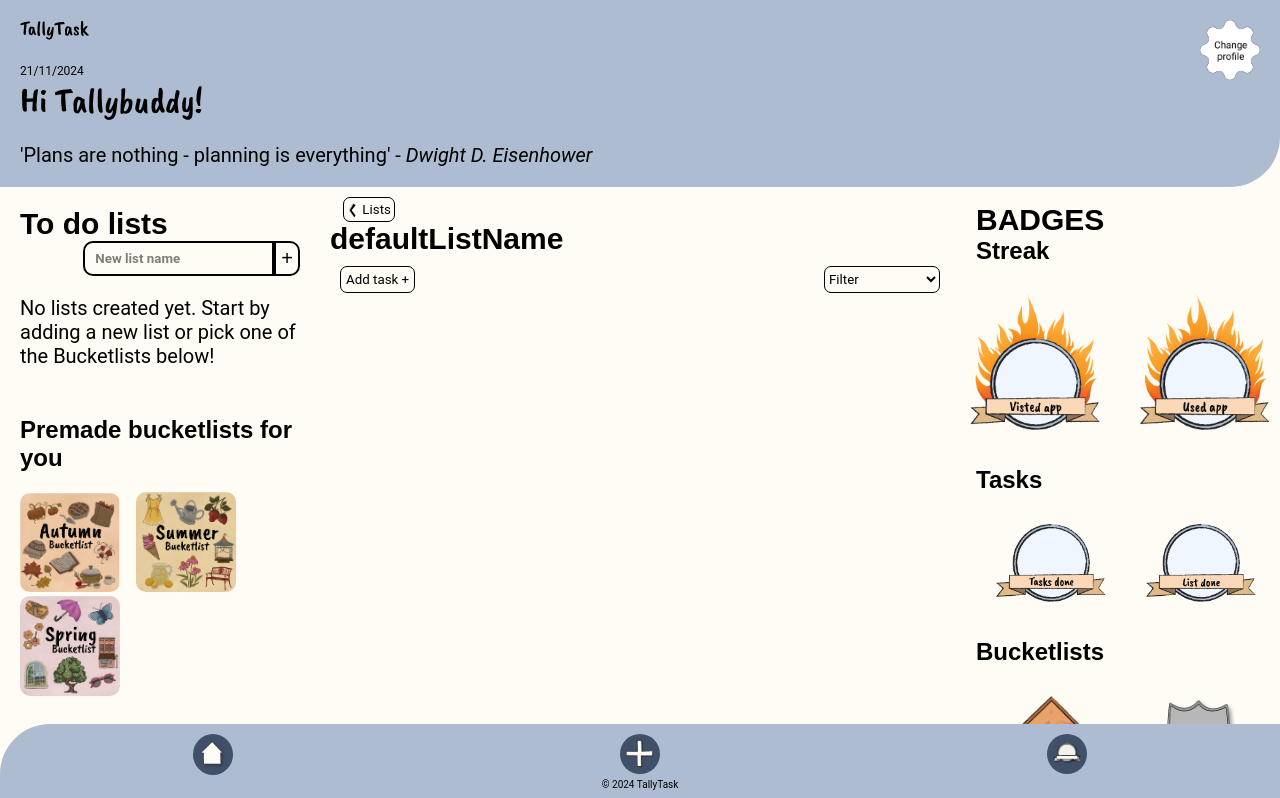
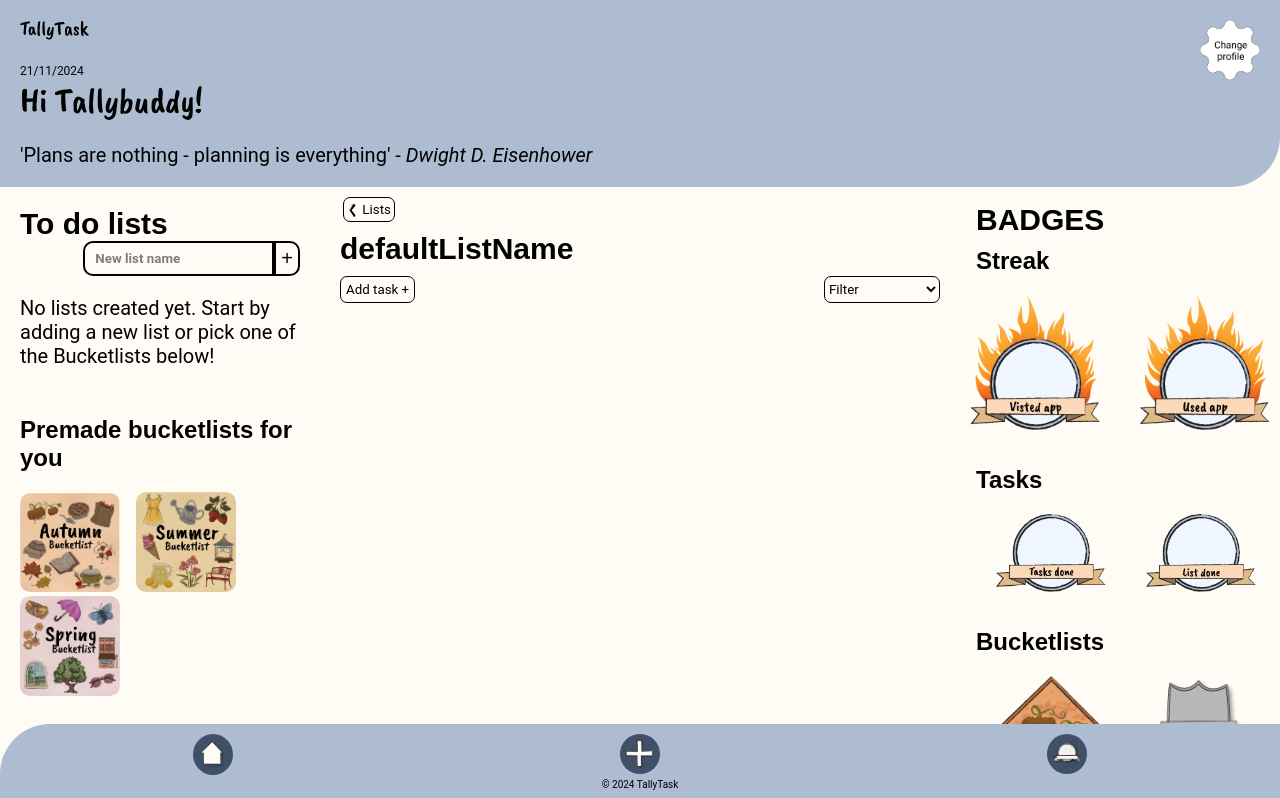
Before and after one commit to EEE95/tallytask, a React (Vite) app: page /badges in a window 1280 px wide. Shown: the top 798 px of the page. Built offline with nearby package versions, Linux system fonts and the light colour scheme; a web font is replaced by a local one.

Commit message:
style rettelser h2 - h1

```diff
--- a/src/css/style.css
+++ b/src/css/style.css
@@ -255,7 +255,7 @@ label {
   width: 90%;
   text-align: center;
 }
-.new-task h2 {
+.new-task h1 {
   padding-bottom: 10px;
   text-align: left;
 }
@@ -353,7 +353,7 @@ label {
   font-family: "Roboto", sans-serif;
   /*prioritet visualiseres med en prik*/
 }
-.list-page h2 {
+.list-page h1 {
   margin: 10px;
 }
 .list-page .task-item {
@@ -478,7 +478,7 @@ label {
 .badge-display {
   margin: 1em;
 }
-.badge-display h2 {
+.badge-display h1 {
   margin-bottom: 10px;
 }
 .badge-display .badge-streak {
--- a/src/css/style.scss
+++ b/src/css/style.scss
@@ -289,7 +289,7 @@ h2, h3, h4{
     width: 90%;
     text-align: center;
 
-    h2{
+    h1{
         padding-bottom: 10px;
         text-align: left;
     }
@@ -395,7 +395,7 @@ h2, h3, h4{
     color: partial.$bg-color;
     font-family: partial.$font-text;
 
-    h2{
+    h1{
         margin: 10px;
     }
 
@@ -545,7 +545,7 @@ h2, h3, h4{
 .badge-display{
     margin: 1em;
 
-    h2{
+    h1{
         margin-bottom: 10px;
     }
 
```
Also changed, not shown: 1 other file (tests, documents, lock files or other folders).
